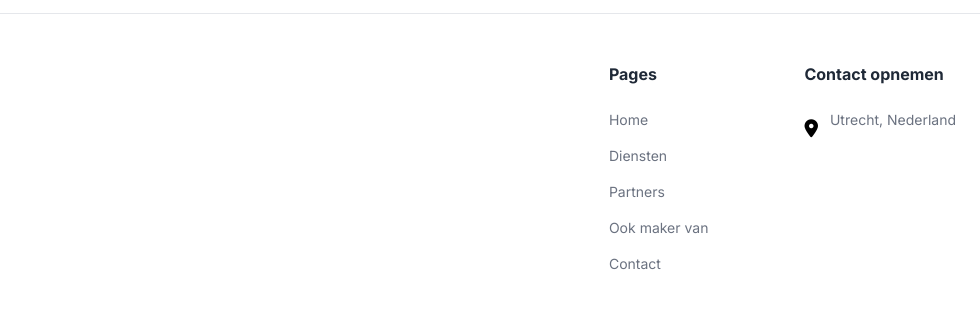
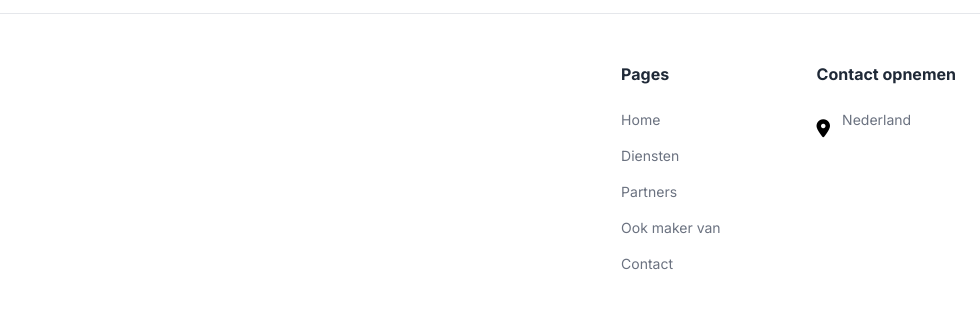
Before and after one commit to saifrashed/nulgezeikpraktijk, a plain HTML site: page index.html in a window 1280 px wide. Shown: the part 8182-8502 px from the top of the page, 300-1280 px from the left. Drawn offline with nearby package versions, Linux system fonts and the light colour scheme.

Commit message:
Update location text in contact section to remove city name

```diff
--- a/index.html
+++ b/index.html
@@ -602,7 +602,7 @@
                         <h4 class="font-bold mb-6">Contact opnemen</h4>
                         <div class="flex items-start text-gray-500 text-sm">
                             <i class="fa-solid fa-location-dot mt-1 mr-3 text-black text-lg"></i>
-                            <span>Utrecht, Nederland</span>
+                            <span>Nederland</span>
                         </div>
                     </div>
                 </div>
```
Also changed, not shown: 1 other file.
